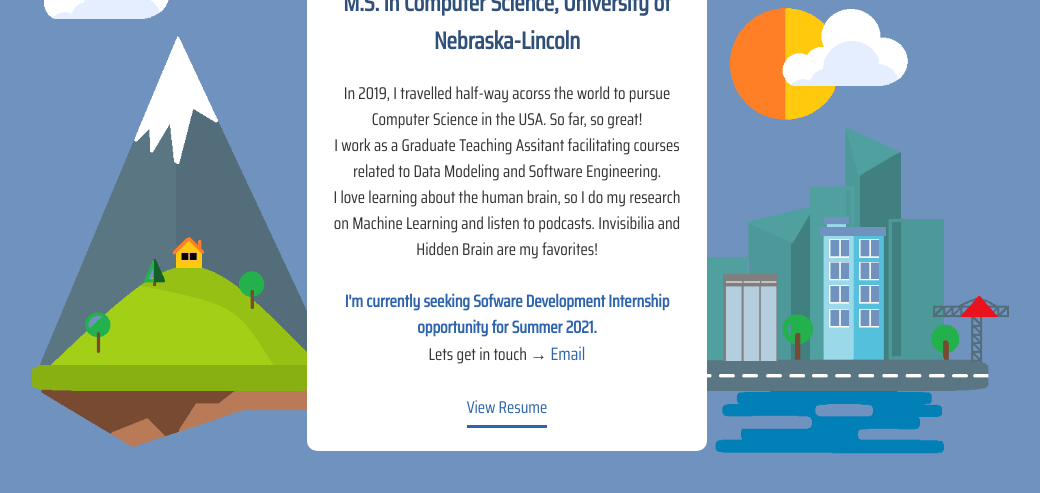
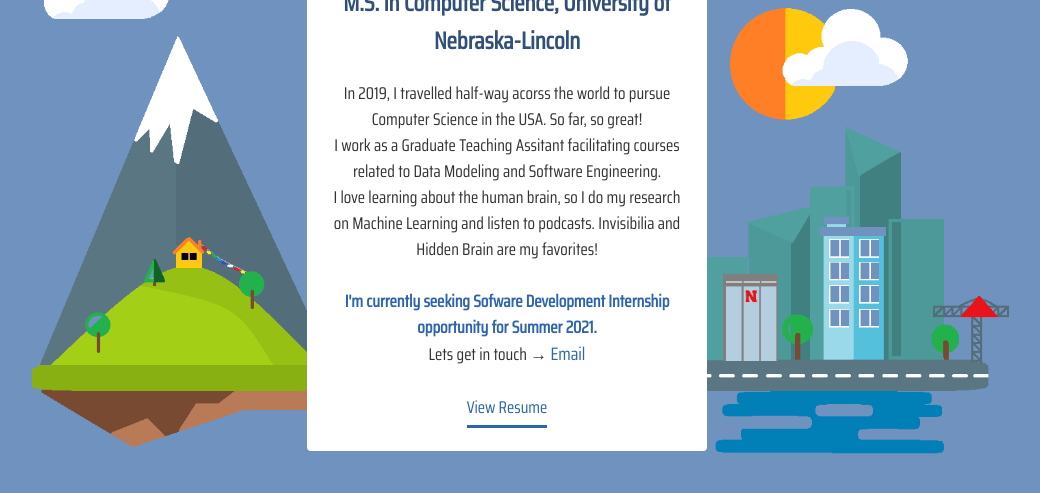
Before and after one commit to rojinadeuja/rojinadeuja.github.io, a React (Create React App) app: page / in a window 1280 px wide. Shown: the part 225-718 px from the top of the page, without its empty margins (133-1173 px from the left). Built offline with nearby package versions, Linux system fonts and the light colour scheme; a web font is replaced by a local one.

Commit message:
Added new background

```diff
--- a/src/index.css
+++ b/src/index.css
@@ -3,7 +3,7 @@ html {
 }
 
 body {
-    background: #7092be url('paint_job.png') no-repeat center center fixed;
+    background: #7092be url('my-paint-job.png') no-repeat center center fixed;
     background-size: cover ; /*150% auto;*/
     position: fixed;
     padding: 0px;
@@ -67,7 +67,7 @@ a:hover{
     width: 400px;
     height: 540px;
     background: #FFFFFF;
-    border-radius: 10px;
+    border-radius: 4px;
     position: absolute;
     left: 50%;
     top: 50%;
@@ -106,7 +106,7 @@ a:hover{
     display: block;
     text-align: center;
     background: #FFFFFF;
-    border-radius: 10px;
+    border-radius: 4px;
 }
 
 .main-header{
```
Also changed, not shown: src/my-paint-job.png (added).
